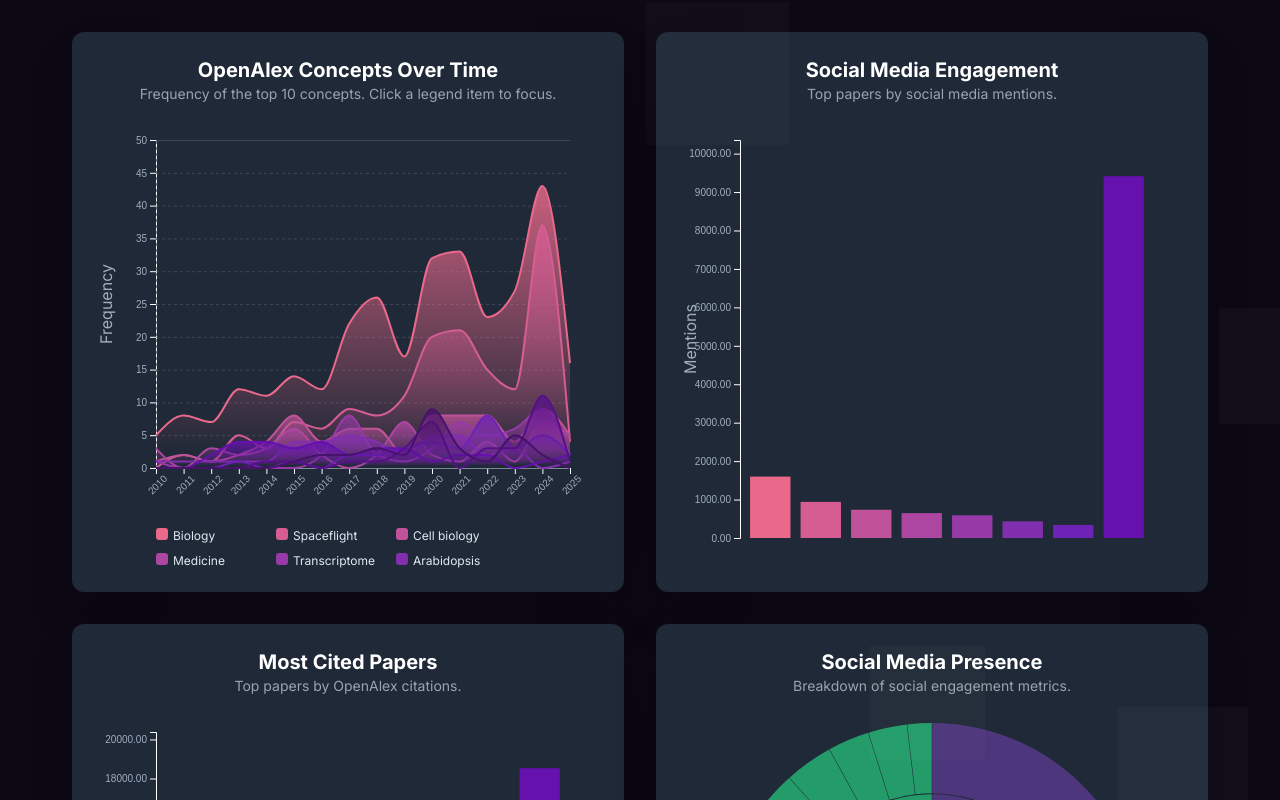
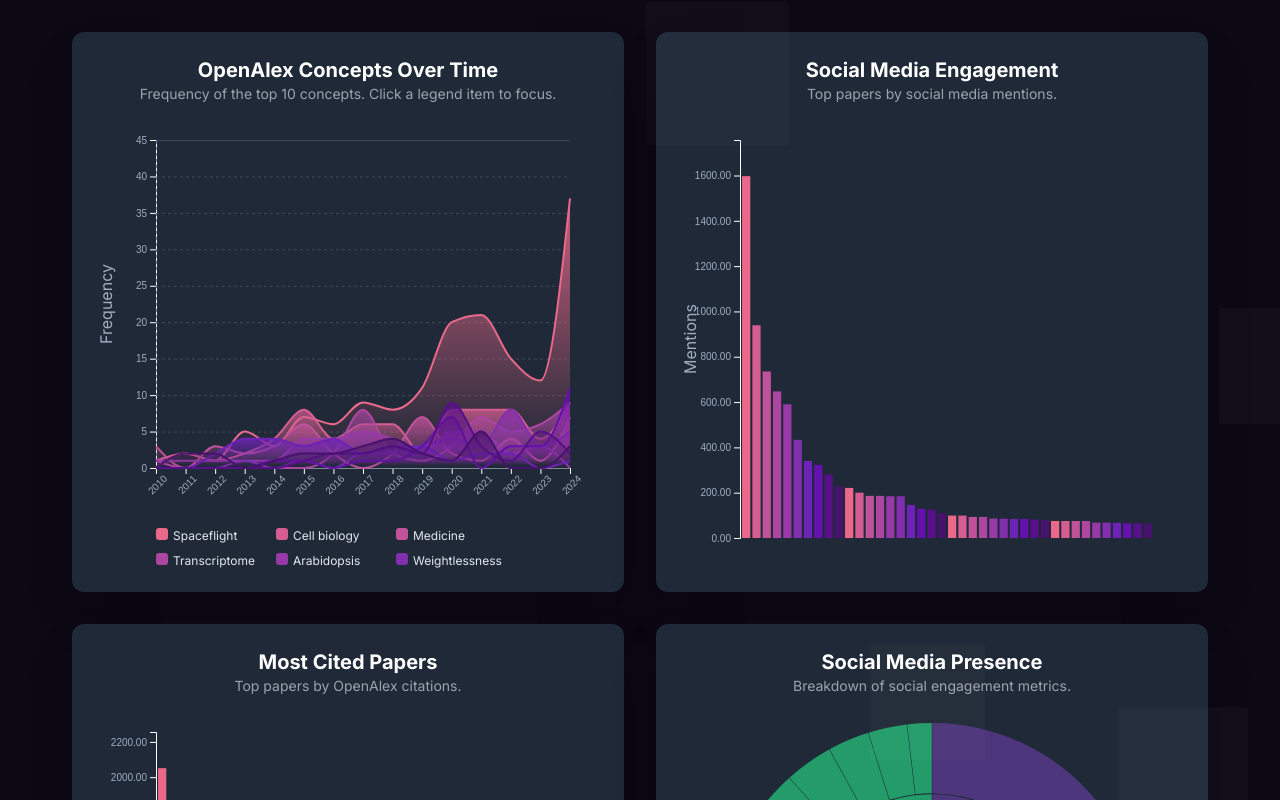
Before and after one commit to nicolepetrica/BioOrbit-api, a React (Vite) app in the folder http/research-orbits/: page / in a window 1280 px wide. Shown: the part 920-1720 px from the top of the page. Built offline with nearby package versions, Linux system fonts and the light colour scheme.

Commit message:
mudanças no area chart
tirei biology como uma keyword e tirei tbm other papers nos graficos, aumentei o numero de bins para 40

```diff
--- a/http/research-orbits/src/pages/components/Graphs.tsx
+++ b/http/research-orbits/src/pages/components/Graphs.tsx
@@ -36,14 +36,31 @@ const processAreaData = (csvText) => {
     }
   });
 
-  const topKeywords = Object.entries(totalKeywordCounts)
-    .sort(([, a], [, b]) => b - a)
+  const sortedKeywords = Object.entries(totalKeywordCounts)
+    .sort(([, a], [, b]) => b - a);
+
+  // Check if "Biology" is in the top 10
+  const isBiologyInTopTen = sortedKeywords
     .slice(0, 10)
-    .map(([keyword]) => keyword);
+    .some(([keyword]) => keyword.toLowerCase() === 'biology');
+
+  let topKeywords;
+  if (isBiologyInTopTen) {
+    // If it is, filter it out from the full list and take the new top 10
+    topKeywords = sortedKeywords
+      .filter(([keyword]) => keyword.toLowerCase() !== 'biology')
+      .slice(0, 10)
+      .map(([keyword]) => keyword);
+  } else {
+    // Otherwise, just take the original top 10
+    topKeywords = sortedKeywords
+      .slice(0, 10)
+      .map(([keyword]) => keyword);
+  }
 
   const allYears = [...new Set(Object.keys(keywordCountsByYear))]
     .map(year => parseInt(year, 10))
-    .filter(year => year >= 2010) // Filter to start from 2010
+    .filter(year => year >= 2010 && year <= 2024)
     .sort((a,b) => a - b);
 
   const chartData = allYears.map(year => {
@@ -68,13 +85,8 @@ const processBarData = (csvText) => {
         .filter(d => d.value > 0)
         .sort((a, b) => b.value - a.value);
 
-    const topN = 7;
+    const topN = 40;
     const topData = engagementData.slice(0, topN);
-    const otherMentions = engagementData.slice(topN).reduce((sum, d) => sum + d.value, 0);
-
-    if (otherMentions > 0) {
-        topData.push({ title: 'Other Papers', value: otherMentions });
-    }
 
     return topData;
 }
@@ -90,13 +102,8 @@ const processCitationData = (csvText) => {
         .filter(d => d.value > 0)
         .sort((a, b) => b.value - a.value);
 
-    const topN = 7;
+    const topN = 40;
     const topData = citationData.slice(0, topN);
-    const otherCitations = citationData.slice(topN).reduce((sum, d) => sum + d.value, 0);
-
-    if (otherCitations > 0) {
-        topData.push({ title: 'Other Papers', value: otherCitations });
-    }
 
     return topData;
 }
```
